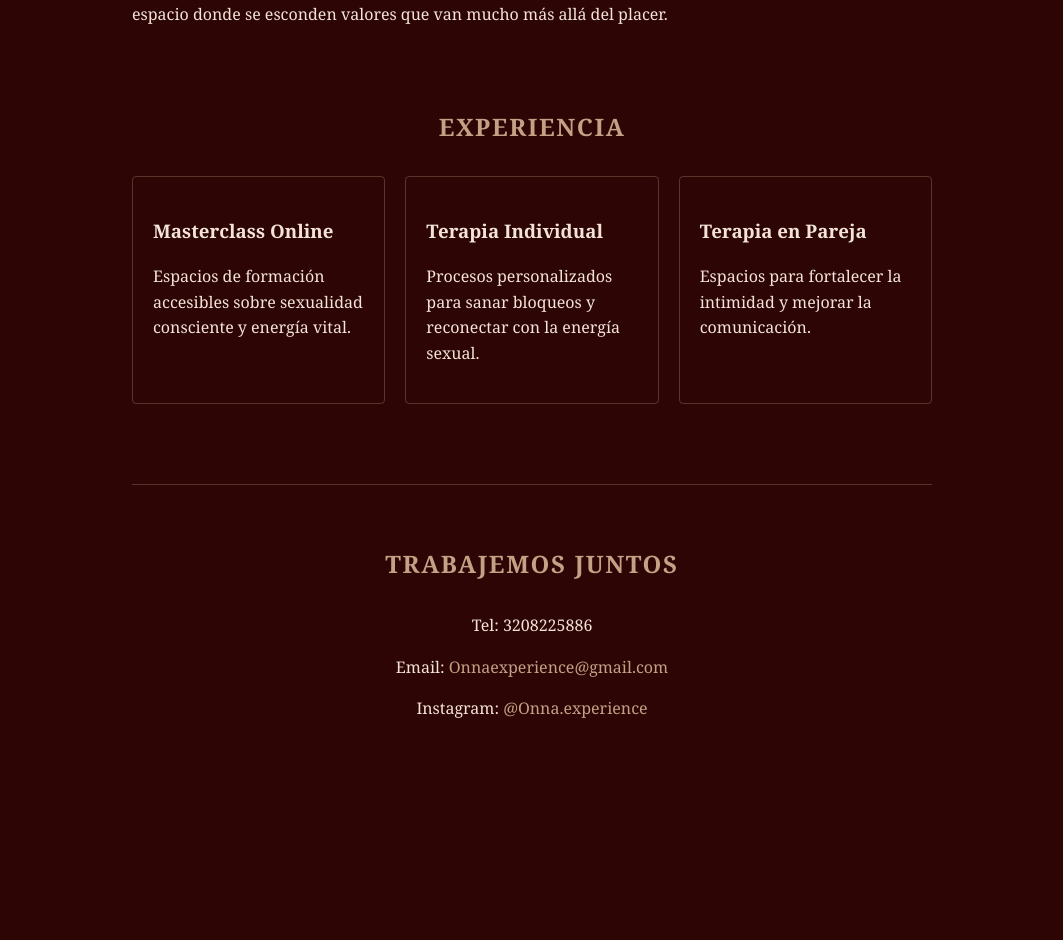
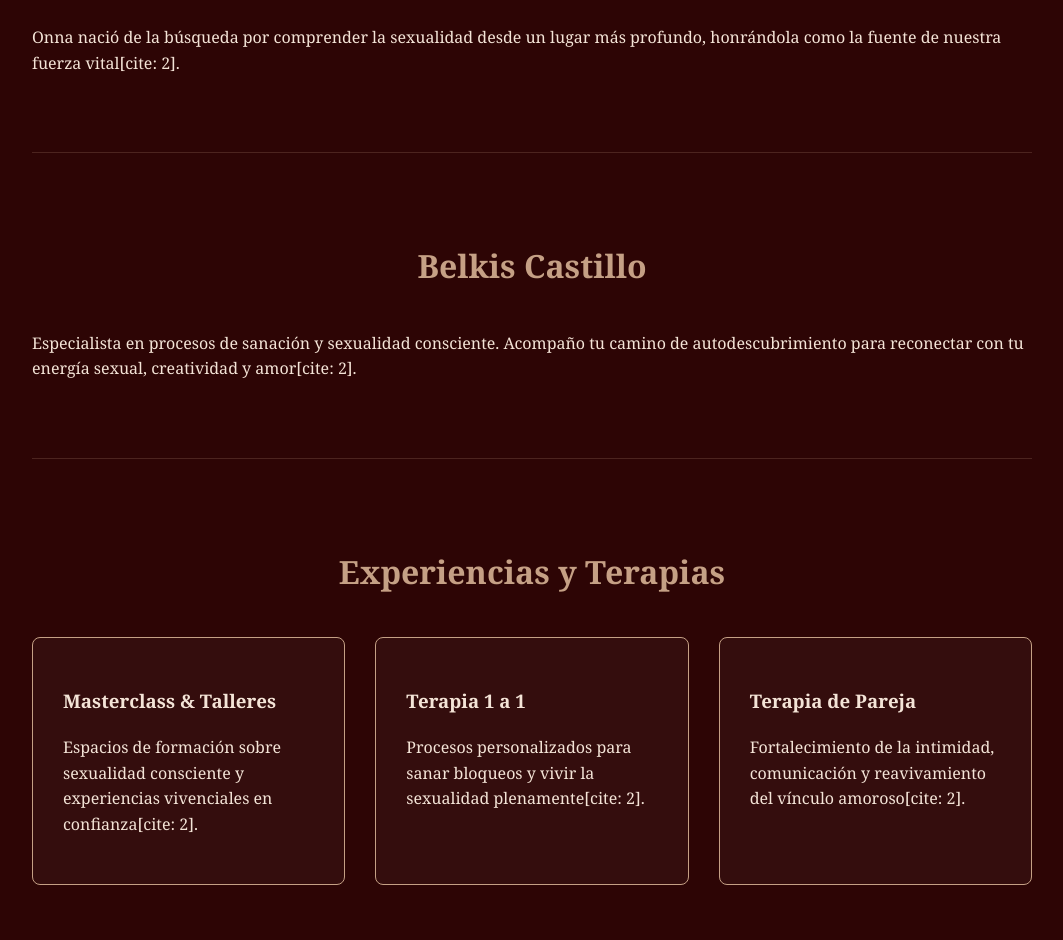
Before and after one commit to abrahamguerra20/ONNA, a plain HTML site: page index.html in a window 1280 px wide. Shown: the part 480-1420 px from the top of the page, without its empty margins (108-1171 px from the left). Before the commit the page ends 1258 px from the top, so only its background shows below. Drawn offline with Linux system fonts and the light colour scheme.

Commit message:
Update index.html

```diff
--- a/index.html
+++ b/index.html
@@ -3,126 +3,84 @@
 <head>
     <meta charset="UTF-8">
     <meta name="viewport" content="width=device-width, initial-scale=1.0">
-    <title>ONNA | Experiencia en Sexualidad Consciente</title>
+    <title>ONNA | Sexualidad Consciente</title>
     <style>
-        /* Estilos base inspirados en el branding de Onna */
         :root {
-            --color-fondo: #2d0505;
-            --color-texto: #f4e4d7;
-            --color-acento: #c5a085;
+            --fondo: #2d0505;
+            --texto: #f4e4d7;
+            --acento: #c5a085;
         }
+        body { background-color: var(--fondo); color: var(--texto); font-family: 'Georgia', serif; margin: 0; line-height: 1.6; }
+        .container { max-width: 1000px; margin: 0 auto; padding: 20px; }
 
-        body {
-            background-color: var(--color-fondo);
-            color: var(--color-texto);
-            font-family: 'Georgia', serif;
-            margin: 0;
-            padding: 0;
-            line-height: 1.6;
-        }
+        /* Navegación y Header */
+        nav { text-align: center; padding: 20px; }
+        nav a { color: var(--acento); margin: 0 15px; text-decoration: none; font-size: 0.9rem; text-transform: uppercase; }
+        header { text-align: center; padding: 80px 20px; }
+        h1 { font-size: 3.5rem; letter-spacing: 0.3rem; margin: 0; }
 
-        .container {
-            max-width: 800px;
-            margin: 0 auto;
-            padding: 40px 20px;
-            text-align: center;
-        }
+        /* Secciones Dinámicas */
+        section { padding: 60px 0; border-bottom: 1px solid rgba(197, 160, 133, 0.2); }
+        h2 { color: var(--acento); text-align: center; font-size: 2rem; margin-bottom: 40px; }
+        .grid { display: grid; grid-template-columns: repeat(auto-fit, minmax(300px, 1fr)); gap: 30px; }
+        .card { background: rgba(255,255,255,0.03); padding: 30px; border-radius: 8px; border: 1px solid var(--acento); }
 
-        header {
-            margin-bottom: 60px;
-        }
-
-        h1 {
-            font-size: 4rem;
-            letter-spacing: 0.2rem;
-            margin-bottom: 10px;
-            text-transform: uppercase;
-        }
-
-        .subtitulo {
-            font-size: 1.2rem;
-            letter-spacing: 0.1rem;
-            opacity: 0.9;
-        }
-
-        section {
-            margin-bottom: 80px;
-            text-align: left;
-        }
-
-        h2 {
-            color: var(--color-acento);
-            text-transform: uppercase;
-            letter-spacing: 0.1rem;
-            text-align: center;
-            margin-bottom: 30px;
-        }
-
-        .grid-servicios {
-            display: grid;
-            grid-template-columns: repeat(auto-fit, minmax(250px, 1fr));
-            gap: 20px;
-        }
-
-        .tarjeta {
-            border: 1px solid rgba(197, 160, 133, 0.3);
-            padding: 20px;
-            border-radius: 4px;
-        }
-
-        footer {
-            border-top: 1px solid rgba(197, 160, 133, 0.3);
-            padding-top: 40px;
-            margin-top: 40px;
-        }
-
-        a {
-            color: var(--color-acento);
-            text-decoration: none;
-        }
+        footer { text-align: center; padding: 60px 0; }
     </style>
 </head>
 <body>
 
     <div class="container">
-        <!-- Encabezado -->
         <header>
             <h1>ONNA</h1>
-            <p class="subtitulo">Una nueva forma de ver el placer</p>
+            <p>Una nueva forma de ver el placer</p>
         </header>
 
-        <!-- Sobre Nosotros -->
         <section id="sobre-nosotros">
             <h2>Sobre nosotros</h2>
-            <p>Onna nació de la búsqueda por comprender la sexualidad desde un lugar más profundo. Detectamos que, muchas veces, la sexualidad es vista como algo que nos hace perder energía, cuando en realidad es la fuente misma de nuestra fuerza vital.</p>
-            <p>Creemos que todo en la vida se origina en la sexualidad: es el punto de partida de la existencia y un espacio donde se esconden valores que van mucho más allá del placer.</p>
+            <p>Onna nació de la búsqueda por comprender la sexualidad desde un lugar más profundo, honrándola como la fuente de nuestra fuerza vital[cite: 2].</p>
         </section>
 
-        <!-- Experiencia -->
-        <section id="experiencia">
-            <h2>Experiencia</h2>
-            <div class="grid-servicios">
-                <div class="tarjeta">
-                    <h3>Masterclass Online</h3>
-                    <p>Espacios de formación accesibles sobre sexualidad consciente y energía vital.</p>
+        <section id="terapeuta">
+            <h2>Belkis Castillo</h2>
+            <p>Especialista en procesos de sanación y sexualidad consciente. Acompaño tu camino de autodescubrimiento para reconectar con tu energía sexual, creatividad y amor[cite: 2].</p>
+        </section>
+
+        <section id="servicios">
+            <h2>Experiencias y Terapias</h2>
+            <div class="grid">
+                <div class="card">
+                    <h3>Masterclass & Talleres</h3>
+                    <p>Espacios de formación sobre sexualidad consciente y experiencias vivenciales en confianza[cite: 2].</p>
                 </div>
-                <div class="tarjeta">
-                    <h3>Terapia Individual</h3>
-                    <p>Procesos personalizados para sanar bloqueos y reconectar con la energía sexual.</p>
+                <div class="card">
+                    <h3>Terapia 1 a 1</h3>
+                    <p>Procesos personalizados para sanar bloqueos y vivir la sexualidad plenamente[cite: 2].</p>
                 </div>
-                <div class="tarjeta">
-                    <h3>Terapia en Pareja</h3>
-                    <p>Espacios para fortalecer la intimidad y mejorar la comunicación.</p>
+                <div class="card">
+                    <h3>Terapia de Pareja</h3>
+                    <p>Fortalecimiento de la intimidad, comunicación y reavivamiento del vínculo amoroso[cite: 2].</p>
                 </div>
             </div>
         </section>
 
-        <!-- Contacto -->
+        <section id="tienda">
+            <h2>Libros y Kits Onna</h2>
+            <div class="grid">
+                <div class="card"><h3>Nuestro Libro</h3><p>Guía hacia el autodescubrimiento y la reconexión energética.</p></div>
+                <div class="card"><h3>Kits de Bienestar</h3><p>Herramientas sagradas para potenciar tu práctica diaria.</p></div>
+            </div>
+        </section>
+
+        <section id="blog">
+            <h2>Blog de Sexualidad</h2>
+            <p>Artículos sobre la orientación de la energía sexual, el acto de amar y el nacer a una nueva vida[cite: 2].</p>
+        </section>
+
         <footer>
             <h2>Trabajemos juntos</h2>
-            <p>Tel: 3208225886</p>
-            <p>Email: <a href="mailto:Onnaexperience@gmail.com">Onnaexperience@gmail.com</a></p>
-            <p>Instagram: <a href="#">@Onna.experience</a></p>
+            <p>Tel: 3208225886 | Email: Onnaexperience@gmail.com</p>
+            <p>Instagram: @Onna.experience</p>
         </footer>
     </div>
 
```
